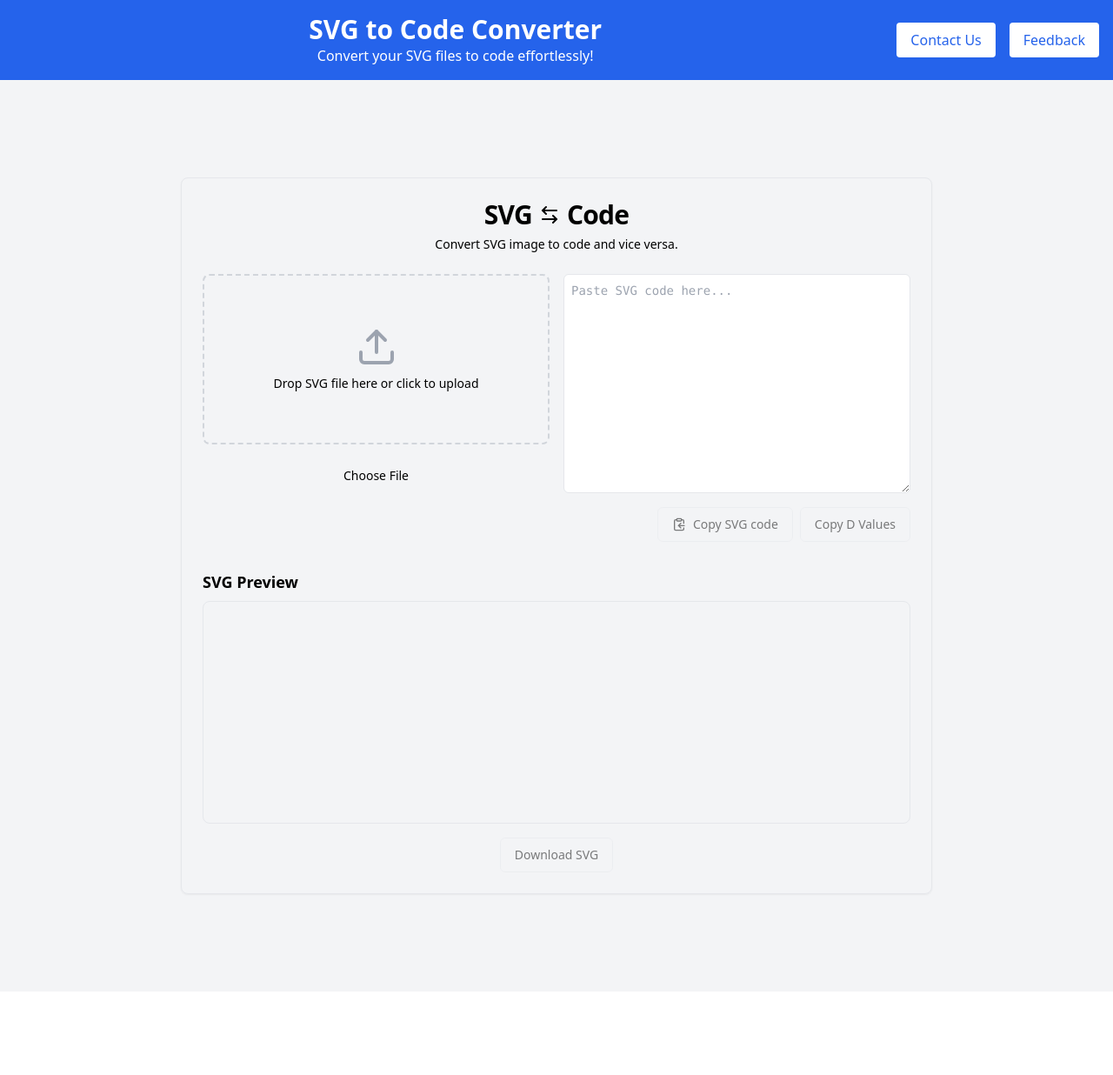
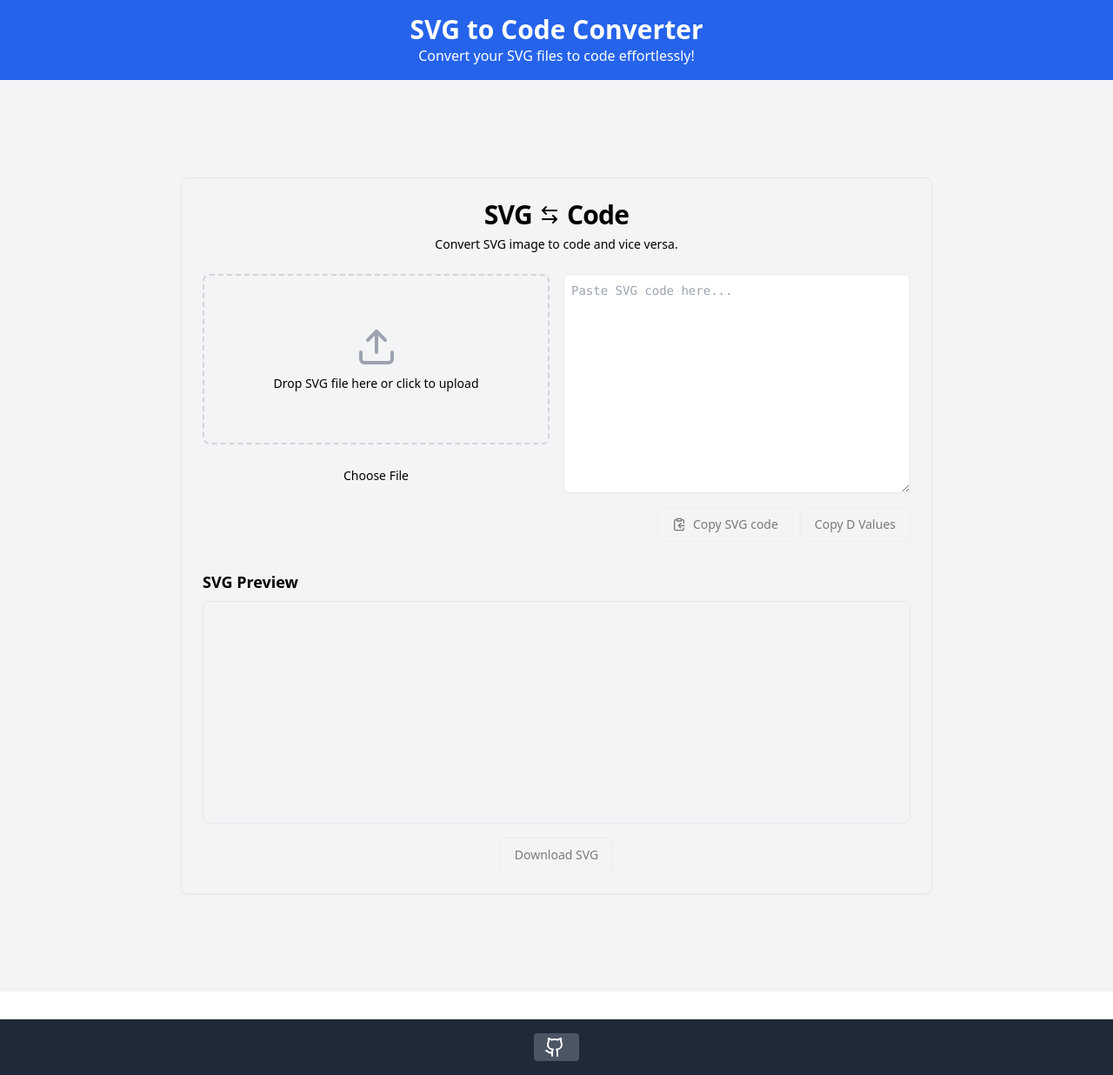
Before and after one commit to alokrawatt/svg-to-code, a Next.js app: page / in a window 1280 px wide. Shown: the whole page at 87% size. Before the commit the page ends 1140 px from the top, so only its background shows below. Built offline with nearby package versions, Linux system fonts and the light colour scheme.

Commit message:
added github repo to the footer

```diff
--- a/package.json
+++ b/package.json
@@ -13,7 +13,7 @@
     "@svgr/webpack": "^8.0.1",
     "class-variance-authority": "latest",
     "clsx": "latest",
-    "lucide-react": "latest",
+    "lucide-react": "^0.454.0",
     "next": "^14.0.0",
     "react": "^18.2.0",
     "react-dom": "^18.2.0",
--- a/src/app/page.tsx
+++ b/src/app/page.tsx
@@ -1,28 +1,12 @@
 import type { Metadata } from 'next'
 import SvgToCodeConverter from '@/components/svg-to-code-converter'
 import Header from '@/components/ui/Header'
+import Footer from '@/components/ui/footer'
 
 export const metadata: Metadata = {
   title: 'SVG to Code Converter',
-  description: 'Convert SVG files to code and vice versa with this easy-to-use tool. Upload your SVG files and get the corresponding code and D values instantly.',
-  keywords: ['SVG', 'code converter','copy SVG D values' , 'SVG to code', 'code to SVG', 'convert SVG', 'SVG upload'],
-  authors: [{ name: 'Your Name', url: 'https://yourwebsite.com' }],
-  openGraph: {
-    title: 'SVG to Code Converter',
-    description: 'Convert SVG files to code and vice versa with this easy-to-use tool.',
-    url: 'https://yourwebsite.com',
-    siteName: 'SVG to Code Converter',
-    images: [
-      {
-        url: 'https://yourwebsite.com/path/to/image.jpg',
-        width: 800,
-        height: 600,
-        alt: 'SVG to Code Converter',
-      },
-    ],
-    locale: 'en_US',
-    type: 'website',
-  },
+  description: 'Convert SVG files to code and vice versa with this easy-to-use tool',
+  keywords: ['SVG', 'code converter', 'SVG to code', 'code to SVG'],
 }
 
 export default function Home() {
@@ -32,6 +16,7 @@ export default function Home() {
       <main className="flex-grow p-4 md:p-24 bg-gray-100">
         <SvgToCodeConverter />
       </main>
+      <Footer />
     </div>
   )
 }
--- a/src/components/ui/Header.tsx
+++ b/src/components/ui/Header.tsx
@@ -1,27 +1,12 @@
 "use client"; // Ensure this is a client component
 
 import React from 'react';
-import Link from 'next/link';
 
 const Header: React.FC = () => {
     return (
-        <header className="bg-blue-600 text-white p-4 flex justify-between items-center">
-            <div className="flex-1 text-center">
-                <h1 className="text-3xl font-bold">SVG to Code Converter</h1>
-                <p>Convert your SVG files to code effortlessly!</p>
-            </div>
-            <nav className="flex space-x-4">
-                <Link href="/contact">
-                    <button className="bg-white text-blue-600 px-4 py-2 rounded hover:bg-gray-200 transition">
-                        Contact Us
-                    </button>
-                </Link>
-                <Link href="/feedback">
-                    <button className="bg-white text-blue-600 px-4 py-2 rounded hover:bg-gray-200 transition">
-                        Feedback
-                    </button>
-                </Link>
-            </nav>
+        <header className="bg-blue-600 text-white p-4 flex flex-col items-center">
+            <h1 className="text-3xl font-bold">SVG to Code Converter</h1>
+            <p>Convert your SVG files to code effortlessly!</p>
         </header>
     );
 };
--- /dev/null
+++ b/src/components/ui/footer.tsx
@@ -0,0 +1,21 @@
+"use client"; // Ensure this is a client component
+
+import React from 'react';
+import Link from 'next/link';
+import { Github } from 'lucide-react'; // Updated icon import
+
+const Footer: React.FC = () => {
+    return (
+        <footer className="bg-gray-800 text-white p-4 mt-8 flex justify-center">
+
+                <Link href="https://github.com/alokrawatt/svg-to-code" target="_blank" rel="noopener noreferrer">
+                    <button className="bg-gray-600 text-white text-sm px-3 py-1 rounded hover:bg-gray-700 transition flex items-center">
+                        <Github className="mr-1" /> {/* Updated to GitHub icon */}
+                    </button>
+                </Link>
+
+        </footer>
+    );
+};
+
+export default Footer;
```
Also changed, not shown: 1 other file (tests, documents, lock files or other folders).
